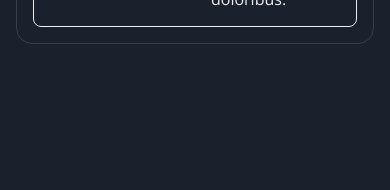
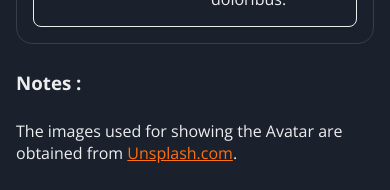
Before and after one commit to Jaynil1611/mind-ui, a React (Create React App) app: page /card in a window 390 px wide. Shown: the part 3136-3326 px from the top of the page. Before the commit the page ends 3209 px from the top, so only its background shows below. Built offline with nearby package versions, Linux system fonts and the light colour scheme.

Commit message:
fix: added responsive media queries & changed typography

```diff
--- a/src/components/Alert/Alert.css
+++ b/src/components/Alert/Alert.css
@@ -35,3 +35,9 @@
 .alert-sucess {
   background-color: #3f3d3c;
 }
+
+@media screen and (max-width: 648px) {
+  .alert-examples {
+    width: 100%;
+  }
+}
--- a/src/components/Alert/Alert.jsx
+++ b/src/components/Alert/Alert.jsx
@@ -38,7 +38,7 @@ function Alert(props) {
       </div>
       <h3> Notes: </h3>
       <p>
-        The icons used above are taken from
+        The icons used above are taken from&nbsp;
         <span>
           <a href="https://fontawesome.com/">FontAwesome Icons</a>
         </span>
--- a/src/components/Avatar/Avatar.css
+++ b/src/components/Avatar/Avatar.css
@@ -62,7 +62,7 @@
   height: 12px;
   padding: 0;
   min-width: 12px;
-  border: 2px solid white;
+  border: 2.5px solid white;
   border-radius: 10px;
   background-color: var(--accent-color);
 }
--- a/src/components/Avatar/Avatar.jsx
+++ b/src/components/Avatar/Avatar.jsx
@@ -70,7 +70,7 @@ function Avatar(props) {
       <h3> Usage </h3>
       <div className="avatar-images">
         {imageList.map(({ id, src }) => (
-          <img className="avatar" key={id} src={src} alt="" />
+          <img key={id} className="avatar" key={id} src={src} alt="" />
         ))}
       </div>
       <h3> Avatar Sizes </h3>
@@ -97,7 +97,7 @@ function Avatar(props) {
       </p>
       <div className="avatar-images ">
         {imageList.map(({ id, src }) => (
-          <div className="badge">
+          <div key={id} className="badge">
             <img className="avatar" key={id} src={src} alt="" />
             <span className="dot-badge-avatar"></span>
           </div>
@@ -105,7 +105,7 @@ function Avatar(props) {
       </div>
       <h3> Notes : </h3>
       <p>
-        The images used for showing the Avatar are obtained from &nbsp;
+        The images used for showing the Avatar are obtained from&nbsp;
         <span>
           <a href="https://unsplash.com/">Unsplash.com</a>
         </span>
--- a/src/components/Badge/Badge.jsx
+++ b/src/components/Badge/Badge.jsx
@@ -61,7 +61,7 @@ function Badge(props) {
       </div>
       <h3> Notes: </h3>
       <p>
-        The icons used above are taken from{" "}
+        The icons used above are taken from&nbsp;
         <span>
           <a href="https://fontawesome.com/">FontAwesome Icons</a>
         </span>
--- a/src/components/Card/Card.jsx
+++ b/src/components/Card/Card.jsx
@@ -83,6 +83,14 @@ function Card(props) {
           </div>
         </div>
       </div>
+      <h3> Notes : </h3>
+      <p>
+        The images used for showing the Avatar are obtained from&nbsp;
+        <span>
+          <a href="https://unsplash.com/">Unsplash.com</a>
+        </span>
+        .
+      </p>
     </div>
   );
 }
--- a/src/components/Grid/Grid.jsx
+++ b/src/components/Grid/Grid.jsx
@@ -35,6 +35,14 @@ function Grid(props) {
         </div>
       </div>
       <span></span>
+      <h3> Notes : </h3>
+      <p>
+        The images used for showing the Avatar are obtained from&nbsp;
+        <span>
+          <a href="https://unsplash.com/">Unsplash.com</a>
+        </span>
+        .
+      </p>
     </div>
   );
 }
--- a/src/components/Image/Image.jsx
+++ b/src/components/Image/Image.jsx
@@ -39,7 +39,7 @@ function Image(props) {
       </div>
         <h3> Notes : </h3>
         <p>
-        The images used for showing the Avatar are obtained from &nbsp;
+          The images used for showing the Avatar are obtained from&nbsp;
           <span>
             <a href="https://unsplash.com/">Unsplash.com</a>
           </span>
--- a/src/components/Typography/Typography.css
+++ b/src/components/Typography/Typography.css
@@ -20,11 +20,11 @@
 }
 
 .h1 {
-  font-size: 5rem;
+  font-size: 4rem;
 }
 
 .h2 {
-  font-size: 4rem;
+  font-size: 3.5rem;
 }
 
 .h3 {
@@ -59,10 +59,6 @@
   font-size: 0.7rem;
 }
 
-.spacing {
-  padding: 1rem;
-}
-
 .spacing-body {
   padding: 0 1rem;
 }
```
Lines whose indentation alone changed are shown as unchanged.
